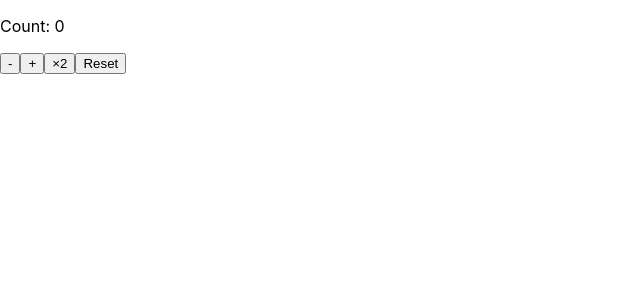
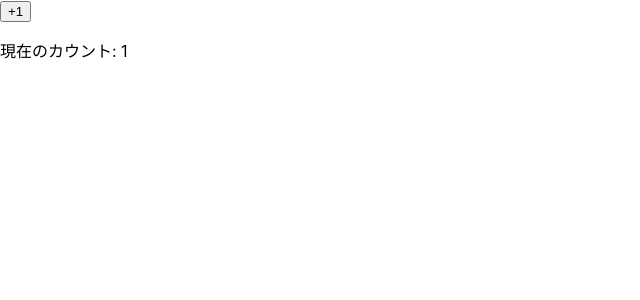
Before and after one commit to Fuji-P/react-sample, a React (Create React App) app: page / in a window 1280 px wide. Shown: the top 300 px of the page, without its empty margins (0-640 px from the left). Built offline with nearby package versions, Linux system fonts and the light colour scheme.

Commit message:
3 React/Next.jsの基礎 3.5.2/useCallbackとuseMemo-メモ化のフック メモ化コンポーネントの例

```diff
--- /dev/null
+++ b/src/components/Parent.tsx
@@ -0,0 +1,51 @@
+/* eslint-disable no-template-curly-in-string */
+import React, { memo, useState } from "react";
+
+type FizzProps = {
+	isFizz: boolean;
+}
+
+//Fizzは通常の関数コンポーネント
+//isFizzがtrueの場合はFizzと表示し、それ以外は何も表示しない
+//isFizzの変化に関わらず、親が再描画されるとFizzも再描画される
+const Fizz = (props: FizzProps) => {
+	const { isFizz } = props;
+	console.log(`Fizzが再描画されました, isFizz=${isFizz}`);
+	return <span>{isFizz ? 'Fizz' : ''}</span>;
+}
+
+type BuzzProps = {
+	isBuzz: boolean;
+}
+
+//Buzzはメモ化した関数コンポーネント
+//isBuzzがtrueの場合はBuzzと表示し。それ以外は何も表示しない
+//親コンポーネントが再描画されても、isBuzzが変化しない限りはBuzzは再描画しない
+const Buzz = memo<BuzzProps>((props) => {
+	const { isBuzz } = props;
+	console.log(`Buzzが再描画されました, isBuzz=${isBuzz}`);
+	return (
+		<span>
+			{isBuzz ? 'Buzz' : ''}
+		</span>
+	)
+});
+
+//この形式でexportしたときはimport { Parent } from...で読み込む
+export const Parent = () => {
+	const [count, setCount] = useState(1);
+	const isFizz = count % 3 === 0;
+	const isBuzz = count % 5 === 0;
+
+	console.log(`Parentが再描画されました, count=${count}`);
+	return (
+		<div>
+			<button onClick={() => setCount((c) => c + 1)}>+1</button>
+			<p>{`現在のカウント: ${count}`}</p>
+			<p>
+				<Fizz isFizz={isFizz} />
+				<Buzz isBuzz={isBuzz} />
+			</p>
+		</div>
+	)
+}
--- a/src/index.tsx
+++ b/src/index.tsx
@@ -8,13 +8,14 @@
 //import Parent from './components/ContainerSample';
 //import Page from './components/ContextSample';
 //import Counter from './components/CounterUseState';
-import Counter from './components/CounterUseReducer';
+//import Counter from './components/CounterUseReducer';
+import { Parent } from './components/Parent';
 import reportWebVitals from './reportWebVitals';
 
 const container = document.getElementById('root');
 if (container) {
   const root = createRoot(container);
-  root.render(<Counter initialValue={0} />);
+  root.render(<Parent />);
 }
 
 // If you want to start measuring performance in your app, pass a function
```
